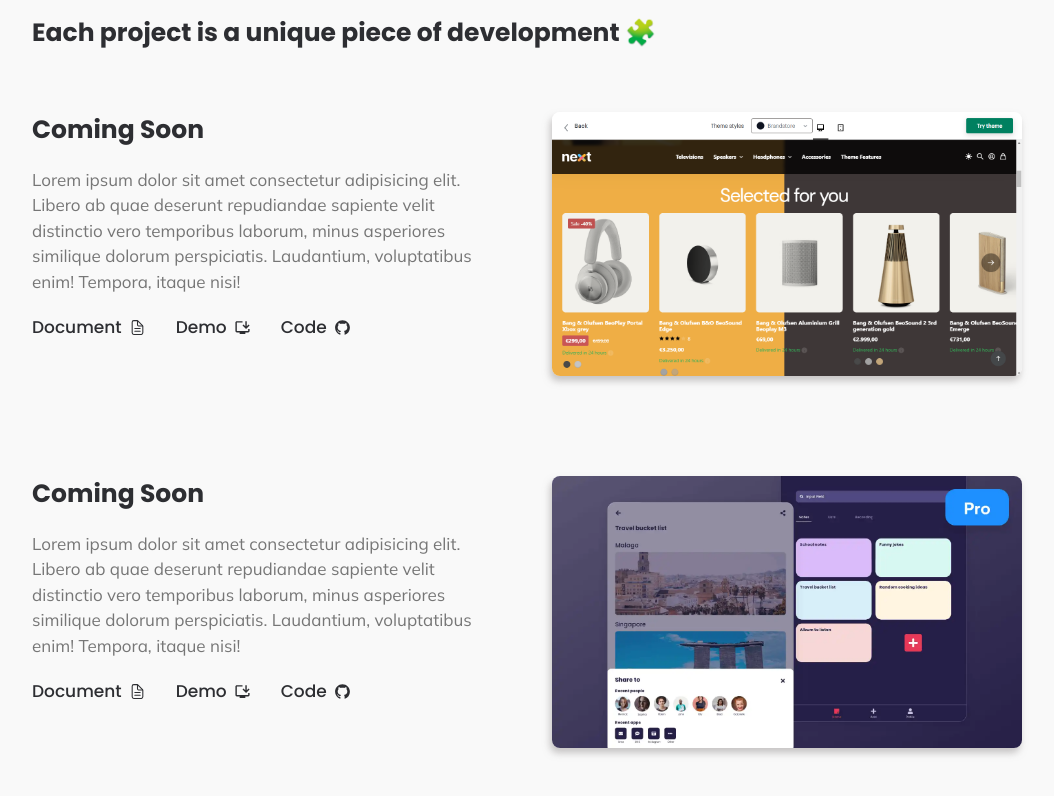
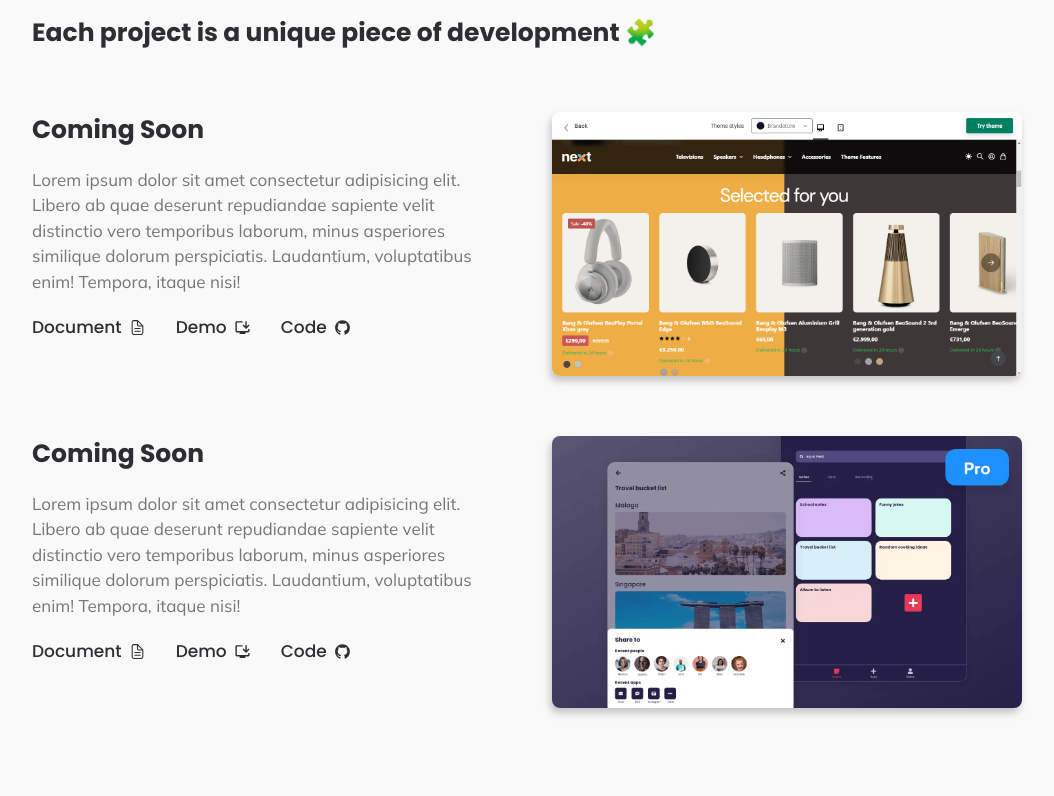
Before and after one commit to mh-parvez/mhp.dev, a React (Vite) app: page / in a window 1280 px wide. Shown: the part 1628-2424 px from the top of the page, without its empty margins (113-1167 px from the left). Built offline with nearby package versions, Linux system fonts and the light colour scheme.

Commit message:
bug fixed

```diff
--- a/src/App.scss
+++ b/src/App.scss
@@ -22,8 +22,6 @@ body {
   margin: 0 auto;
   padding: 0 4rem;
 }
-
-// scroll bar
 
 /* Firefox */
 * {
--- a/src/components/ProBox/ProBox.scss
+++ b/src/components/ProBox/ProBox.scss
@@ -3,23 +3,23 @@
 .project-box-content {
     display: flex;
     justify-content: space-between;
-    align-items: center;
-
+    align-items: flex-start;
     gap: 5rem;
 
     // padding: 3rem 0;
 
-    @media (max-width: 1020px) {
+    @media (max-width: 900px) {
         flex-direction: column;
     }
 
     .img-side {
         width: 50%;
         height: 100%;
-        position: relative;
+        // position: relative;
         display: flex;
         align-items: center;
         justify-content: center;
+
 
         img {
             width: 100%;
@@ -50,8 +50,12 @@
     }
 
     .text-side {
+        width: 50%;
         height: 100%;
-        width: 50%;
+        display: flex;
+        flex-direction: column;
+        align-items: baseline;
+        justify-content: center;
 
         @media (max-width: 900px) {
             width: 100%;
--- a/src/containers/Hero/Hero.jsx
+++ b/src/containers/Hero/Hero.jsx
@@ -1,7 +1,6 @@
 import { AiOutlineLinkedin, AiOutlineGithub } from "react-icons/ai";
 import { skillsIcons } from "./data";
 import "./Hero.scss";
-// import { images } from "../../constants";
 
 function Hero() {
 	return (
@@ -16,11 +15,6 @@ function Hero() {
 									<br />
 									MERN Developer
 								</h1>
-								{/* <h1>Frontend Focus Engineer </h1> */}
-								{/* <img
-                                    src={images.wavingEmoji}
-                                    alt="waving_hand"
-                                /> */}
 								<p>
 									Hi, I'm MH Parvez. A passionate Frontend
 									Engineer & MERN Stack Developer, from
--- a/src/containers/Hero/data.js
+++ b/src/containers/Hero/data.js
@@ -1,18 +1,18 @@
 export const skillsIcons = [
     {
-        img: "https://skillicons.dev/icons?i=react,next",
+        img: "https://go-skill-icons.vercel.app/api/icons?i=react,next&theme=dark",
+        id: 1,
+    },
+    {
+        img: "https://go-skill-icons.vercel.app/api/icons?i=ts,js&theme=dark",
         id: 2,
     },
     {
-        img: "https://skillicons.dev/icons?i=ts,js",
+        img: "https://go-skill-icons.vercel.app/api/icons?i=sass,tailwind&theme=dark",
         id: 3,
     },
     {
-        img: "https://skillicons.dev/icons?i=sass,tailwind",
-        id: 5,
-    },
-    {
-        img: "https://skillicons.dev/icons?i=redux,mongodb",
+        img: "https://go-skill-icons.vercel.app/api/icons?i=redux,mongodb&theme=dark",
         id: 4,
     },
 ];
--- a/src/containers/Projects/Projects.jsx
+++ b/src/containers/Projects/Projects.jsx
@@ -12,7 +12,7 @@ function Projects() {
                         <h3>
                             Each project is a unique piece of development 🧩
                         </h3>
-                        <div className="projects-grid">
+                        <div className="projects-container">
                             {/* ProBox Start*/}
                             <ProBox
                                 name={"Coming Soon"}
--- a/src/containers/Projects/Projects.scss
+++ b/src/containers/Projects/Projects.scss
@@ -36,11 +36,10 @@
     }
 }
 
-.projects-grid {
-    display: grid;
-    grid-template-columns: 1fr;
-    grid-template-rows: auto auto;
-    width: 100%;
-    height: auto;
-    gap: 10rem;
+.projects-container {
+    display: flex;
+    flex-direction: column;
+    align-items: center;
+    justify-content: center;
+    gap: 6rem;
 }
```
Also changed, not shown: src/containers/Hero/Hero.scss (+0 -33 lines).
